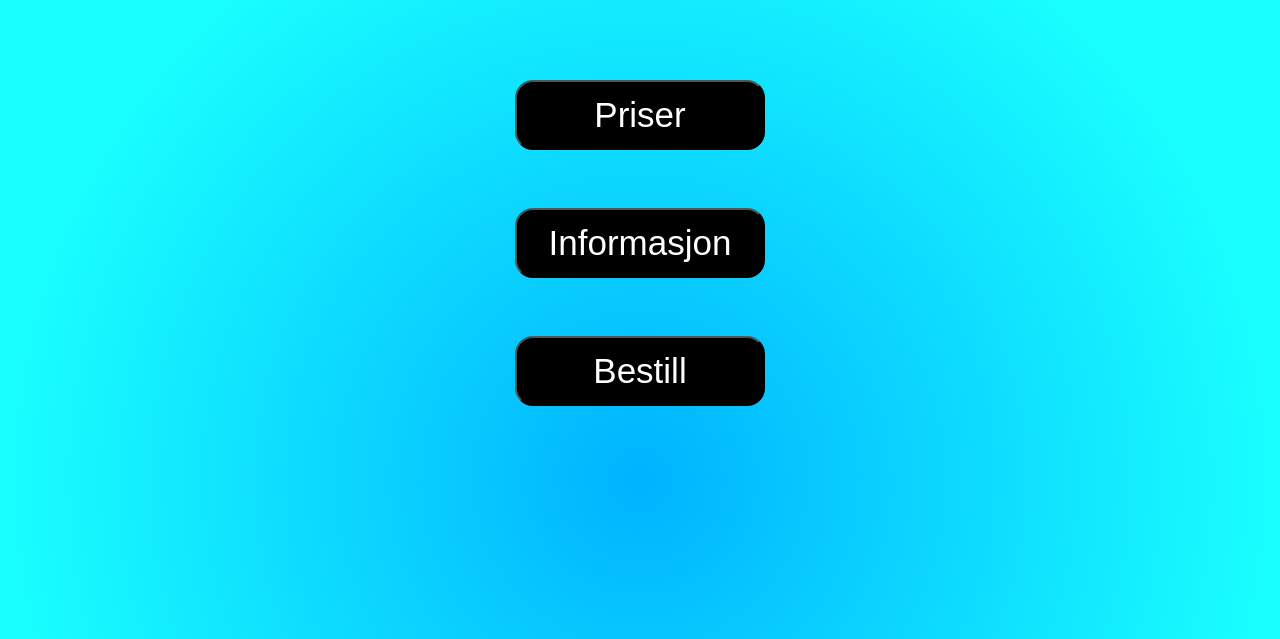
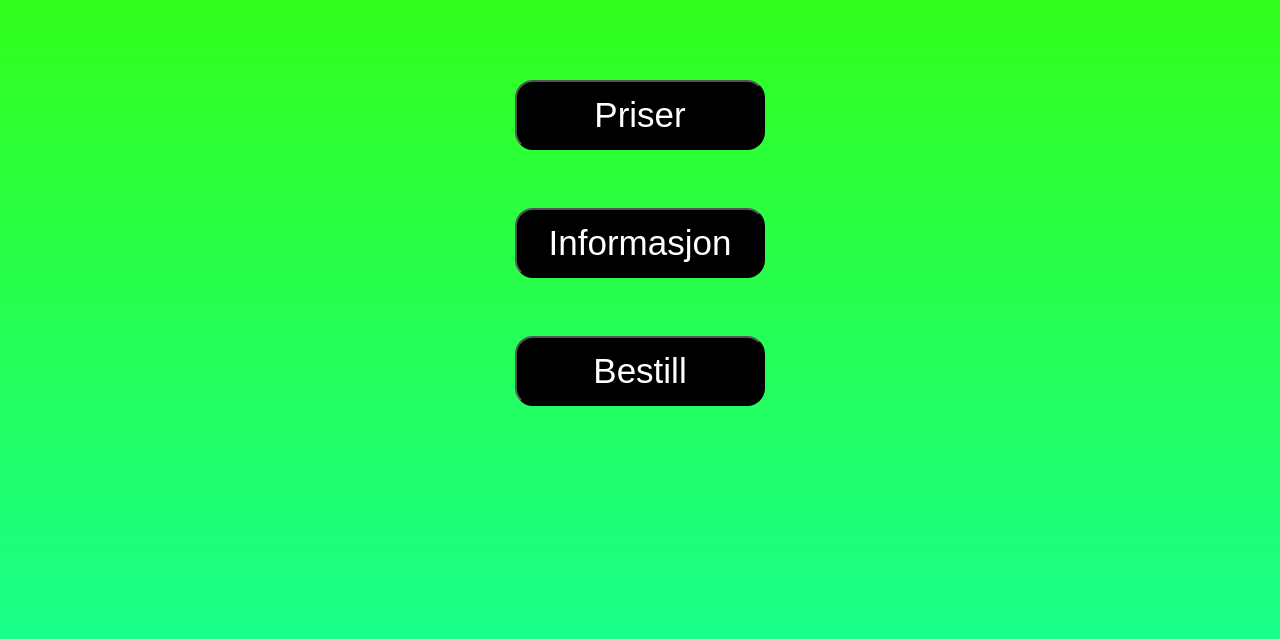
Before and after one commit to frakkagjerd/kantine, a plain HTML site: page index.html in a window 1280 px wide. Shown: the part 161-800 px from the top of the page. Drawn offline with Linux system fonts and the light colour scheme.

Commit message:
Background

```diff
--- a/src/style.css
+++ b/src/style.css
@@ -14,7 +14,7 @@
 }
 
 .background {
-    background-image: url(../src/blue.svg);
+    background-image: url(../src/background.svg);
     background-repeat: no-repeat;
     background-size:cover;
     color: black;
```
Also changed, not shown: src/background.svg (added), src/blue.svg (deleted).
